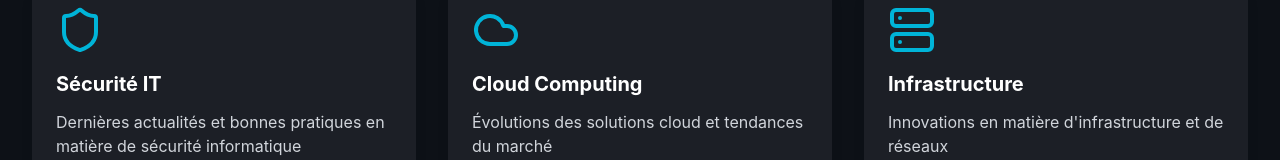
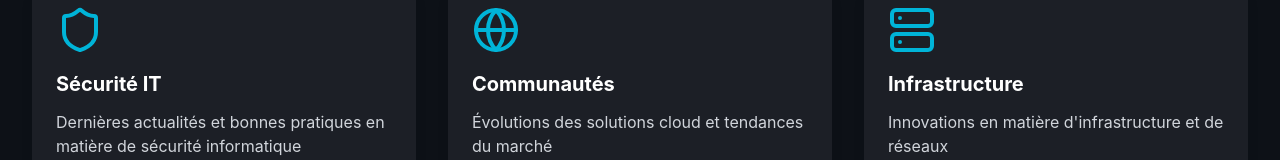
Before and after one commit to zeioux/project3, a React (Vite) app: page / in a window 1280 px wide. Both pictures are taken after a click on the button "Veille". Shown: the part 354-514 px from the top of the page. Built offline with nearby package versions, Linux system fonts and the light colour scheme.

Commit message:
2/3 changes

```diff
--- a/src/components/TechWatch.tsx
+++ b/src/components/TechWatch.tsx
@@ -1,5 +1,5 @@
 import React, { useState } from 'react';
-import { Shield, Cloud, Server, ExternalLink } from 'lucide-react';
+import {Shield, Cloud, Server, ExternalLink, Globe} from 'lucide-react';
 import { HiddenResources } from './HiddenResources';
 
 export const TechWatch: React.FC = () => {
@@ -13,9 +13,9 @@ export const TechWatch: React.FC = () => {
       category: "security"
     },
     {
-      title: "Cloud Computing",
+      title: "Communautés",
       description: "Évolutions des solutions cloud et tendances du marché",
-      icon: Cloud,
+      icon: Globe,
       category: "cloud"
     },
     {
```
